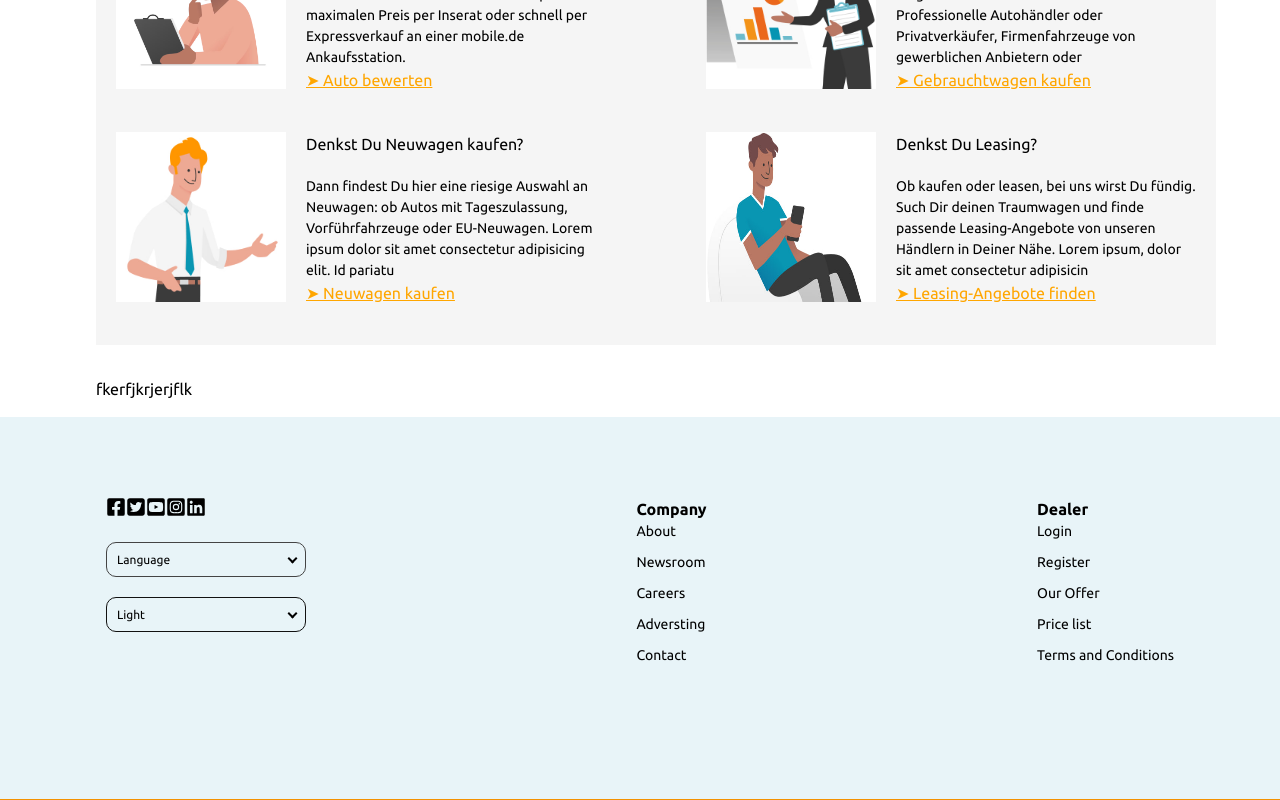
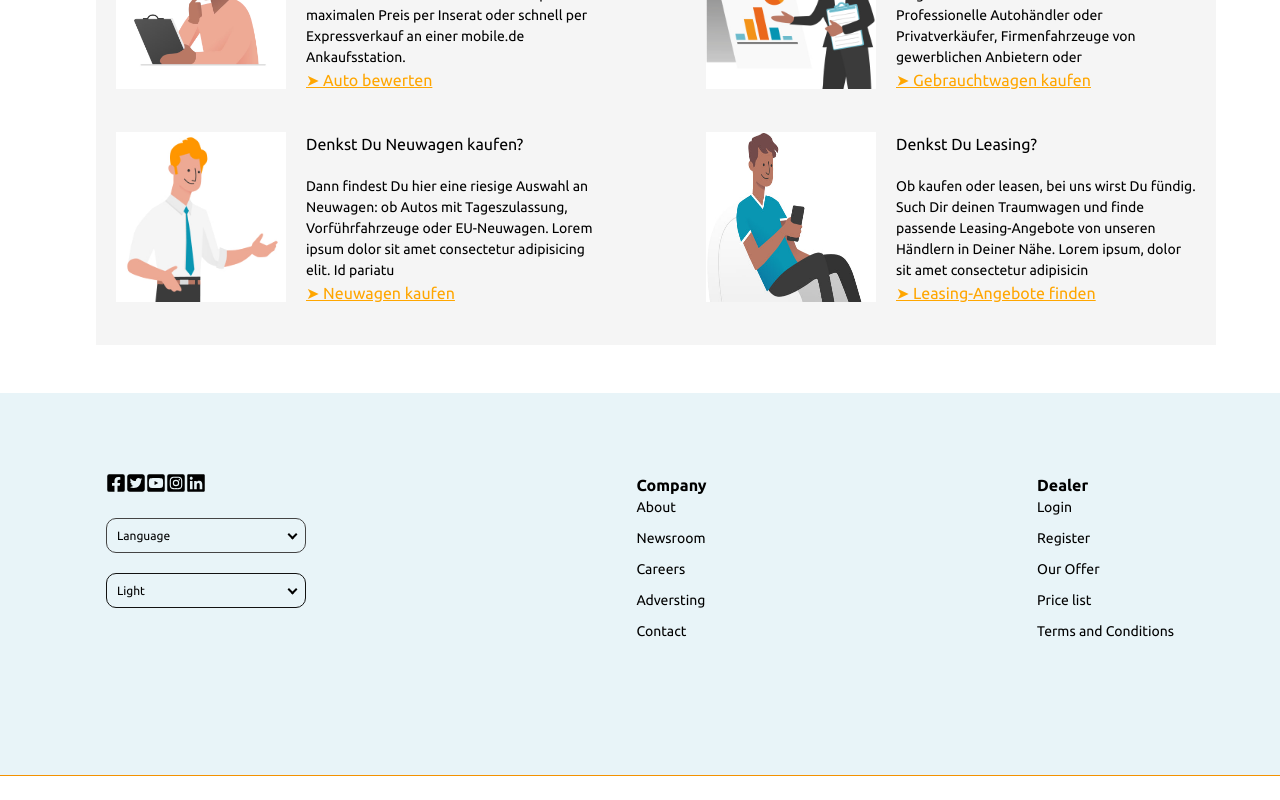
Before and after one commit to Deryjon/mobile-de, a Vue app: page / in a window 1280 px wide. Shown: the part 2410-3210 px from the top of the page. After the commit the page ends 3186 px from the top, so only its background shows below. Built offline with nearby package versions, Linux system fonts and the light colour scheme; no server answers; what vue3-geolocation would draw is missing.

Commit message:
feat: add changes (2023-09-23, 22:52)

```diff
--- a/src/views/HomePage/sections/CarModelsSection.vue
+++ b/src/views/HomePage/sections/CarModelsSection.vue
@@ -1,7 +1,7 @@
 <template>
   <section class="rental-section">
 		<v-container class="max-w-[1120px]">
-			 fkerfjkrjerjflk
+
 		</v-container>
 	</section>
 </template>
```
